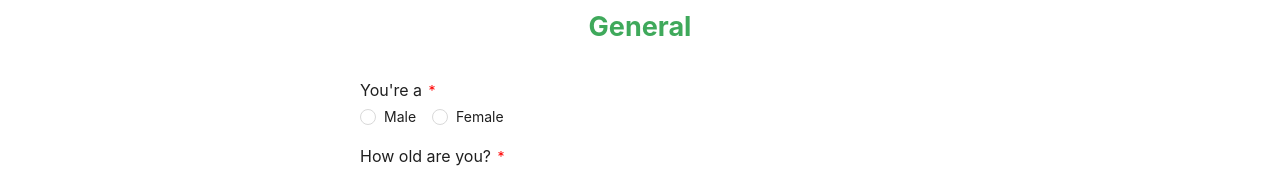
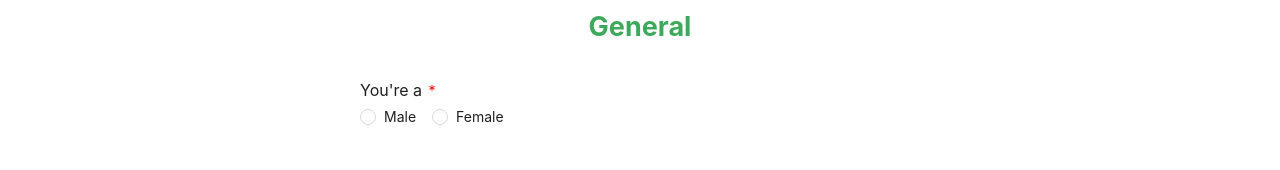
Before and after one commit to egytech-fyi/egytech-fyi, a React (Vite) app: page /contribute in a window 1280 px wide. Shown: the part 596-766 px from the top of the page. Built offline with nearby package versions, Linux system fonts and the light colour scheme.

Commit message:
💄 prevent input error messages from shifting content

```diff
--- a/src/components/SurveyComponents/FormItem.tsx
+++ b/src/components/SurveyComponents/FormItem.tsx
@@ -13,11 +13,13 @@
         {label} <span className='field-alert'>{isRequired && '*'}</span>
       </span>
       {children}
-      {error && (
-        <p className='field-alert' role='alert'>
-          {error as ReactNode}
-        </p>
-      )}
+      <div className='error-container'>
+        {error && (
+          <p className='field-alert' role='alert'>
+            {error as ReactNode}
+          </p>
+        )}
+      </div>
     </div>
   )
 }
--- a/src/styles/FormComponents.styles.scss
+++ b/src/styles/FormComponents.styles.scss
@@ -57,5 +57,8 @@
   color: red;
   font-size: 14px;
   margin: 2px;
+}
 
+.error-container{
+  min-height: 26px;
 }
```
